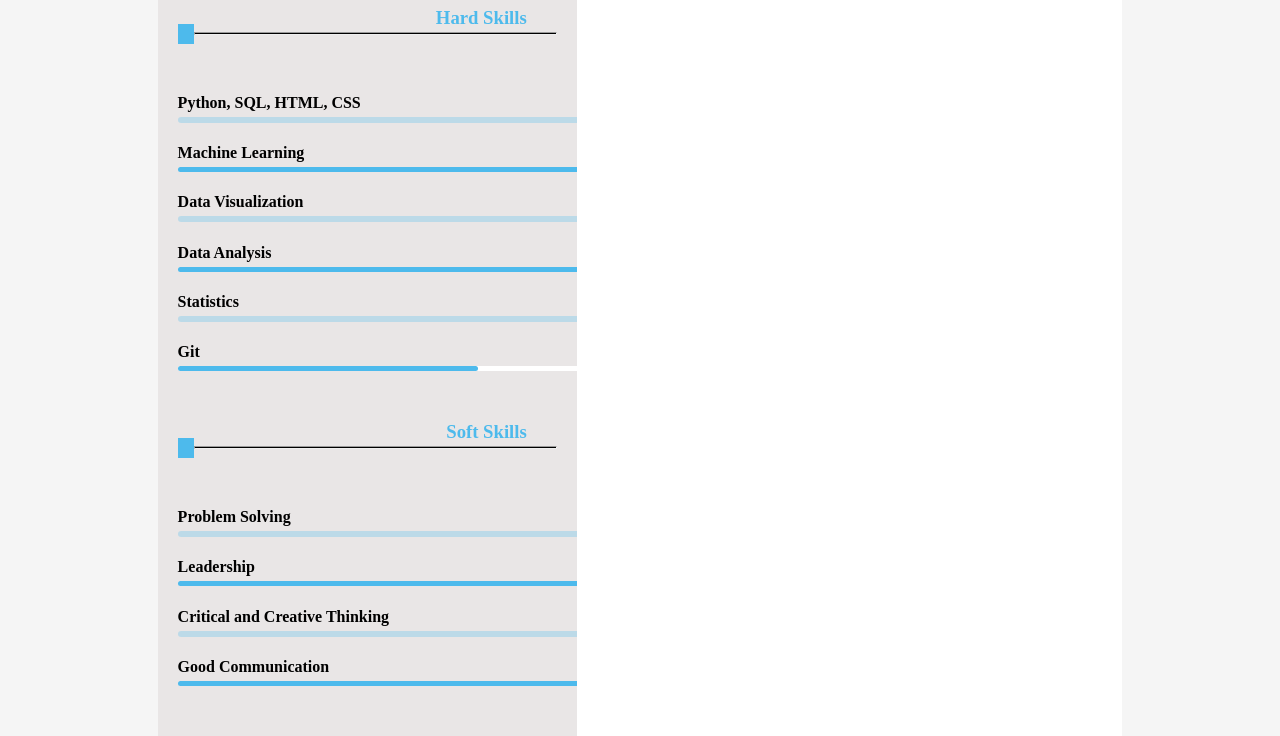
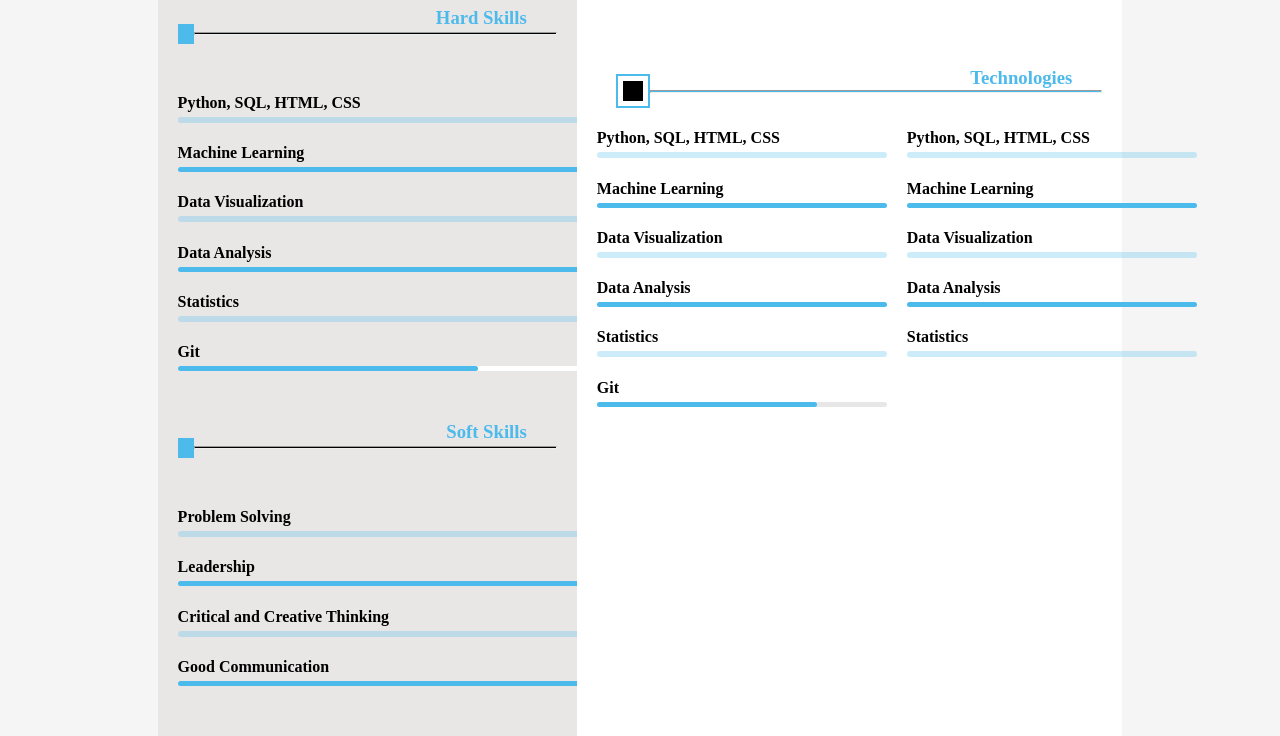
Before and after one commit to emedee/van_gaal, a plain HTML site: page index.html in a window 1280 px wide. Shown: the part 848-1584 px from the top of the page. Drawn offline with Linux system fonts and the light colour scheme.

Commit message:
modified work

```diff
--- a/index.html
+++ b/index.html
@@ -229,6 +229,75 @@
                     </div>
                 </div>
             </div>
+            <div class="div-right-line-2">
+                <div class="heading">
+                    <h3 class="objectives">Technologies</h3>
+                </div>
+                <div class="right-line">
+                    <div class="rightt">
+                        <div class="right-box">
+
+                        </div>
+                    </div>
+                    <hr class="right-hr">
+                </div>
+                <div class="technology">
+                    <div class="left-technology">
+                        <div class="skills">
+                            <h4 class="skillset">Python, SQL, HTML, CSS</h4>
+                            <div class="skill-line-one-tech">
+
+                            </div>
+                            <h4 class="skillset">Machine Learning</h4>
+                            <div class="skill-line-two-tech">
+
+                            </div>
+                            <h4 class="skillset">Data Visualization</h4>
+                            <div class="skill-line-one-tech">
+
+                            </div>
+                            <h4 class="skillset">Data Analysis</h4>
+                            <div class="skill-line-two-tech">
+
+                            </div>
+                            <h4 class="skillset">Statistics</h4>
+                            <div class="skill-line-one-tech">
+
+                            </div>
+                            <h4 class="skillset">Git</h4>
+                            <div class="skill-line-four-tech">
+                                <div class="skill-line-three-tech">
+
+                                </div>
+                            </div>
+                        </div>
+                    </div>
+                    <div class="right-technology">
+                        <div class="skills">
+                            <h4 class="skillset">Python, SQL, HTML, CSS</h4>
+                            <div class="skill-line-one-tech">
+
+                            </div>
+                            <h4 class="skillset">Machine Learning</h4>
+                            <div class="skill-line-two-tech">
+
+                            </div>
+                            <h4 class="skillset">Data Visualization</h4>
+                            <div class="skill-line-one-tech">
+
+                            </div>
+                            <h4 class="skillset">Data Analysis</h4>
+                            <div class="skill-line-two-tech">
+
+                            </div>
+                            <h4 class="skillset">Statistics</h4>
+                            <div class="skill-line-one-tech">
+
+                            </div>
+                        </div>
+                    </div>
+                </div>
+            </div>
         </div>
     </div>
 </body>
--- a/style.css
+++ b/style.css
@@ -103,9 +103,21 @@ p, h3{
     background: rgba(77, 186, 236, 0.281);
     border-radius: 10px;
 }
+.skill-line-one-tech{
+    height: 6px;
+    width: 290px;
+    background: rgba(77, 186, 236, 0.281);
+    border-radius: 10px;
+}
 .skill-line-two{
     height: 5px;
     width: 420px;
+    background: rgb(77, 186, 236);
+    border-radius: 10px;
+}
+.skill-line-two-tech{
+    height: 5px;
+    width: 290px;
     background: rgb(77, 186, 236);
     border-radius: 10px;
 }
@@ -116,10 +128,23 @@ p, h3{
     border-radius: 10px;
     z-index: 1;
 }
+.skill-line-three-tech{
+    height: 5px;
+    width: 220px;
+    background: rgb(77, 186, 236);
+    border-radius: 10px;
+    z-index: 1;
+}
 .skill-line-four{
     height: 5px;
     width: 420px;
     background: white;
+    border-radius: 10px;
+}
+.skill-line-four-tech{
+    height: 5px;
+    width: 290px;
+    background: rgba(163, 161, 161, 0.253);
     border-radius: 10px;
 }
 .skillset{
@@ -177,3 +202,10 @@ p, h3{
 .description{
     align-self: center;
 }
+.technology{
+    display: flex;
+    flex-direction: row;
+}
+.left-technology{
+    margin-right: 20px;
+}
```
